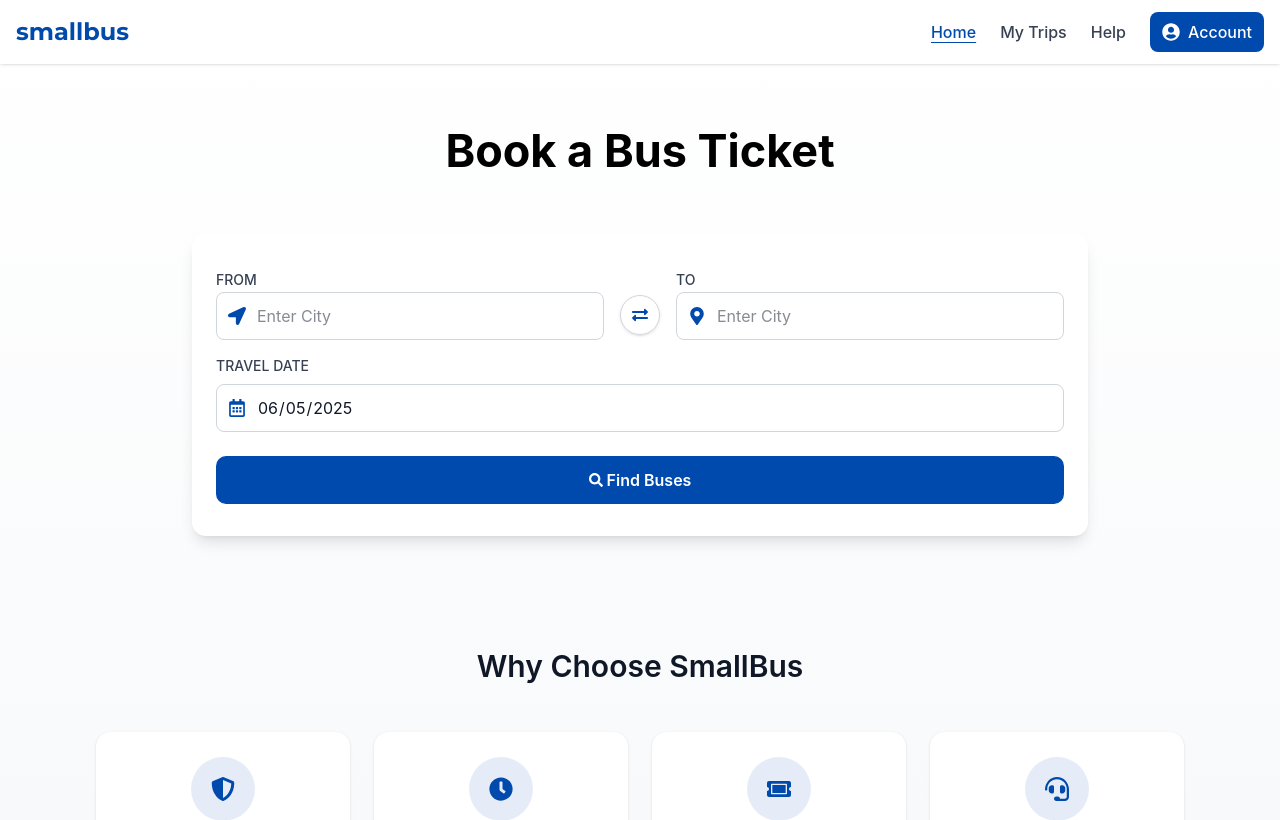
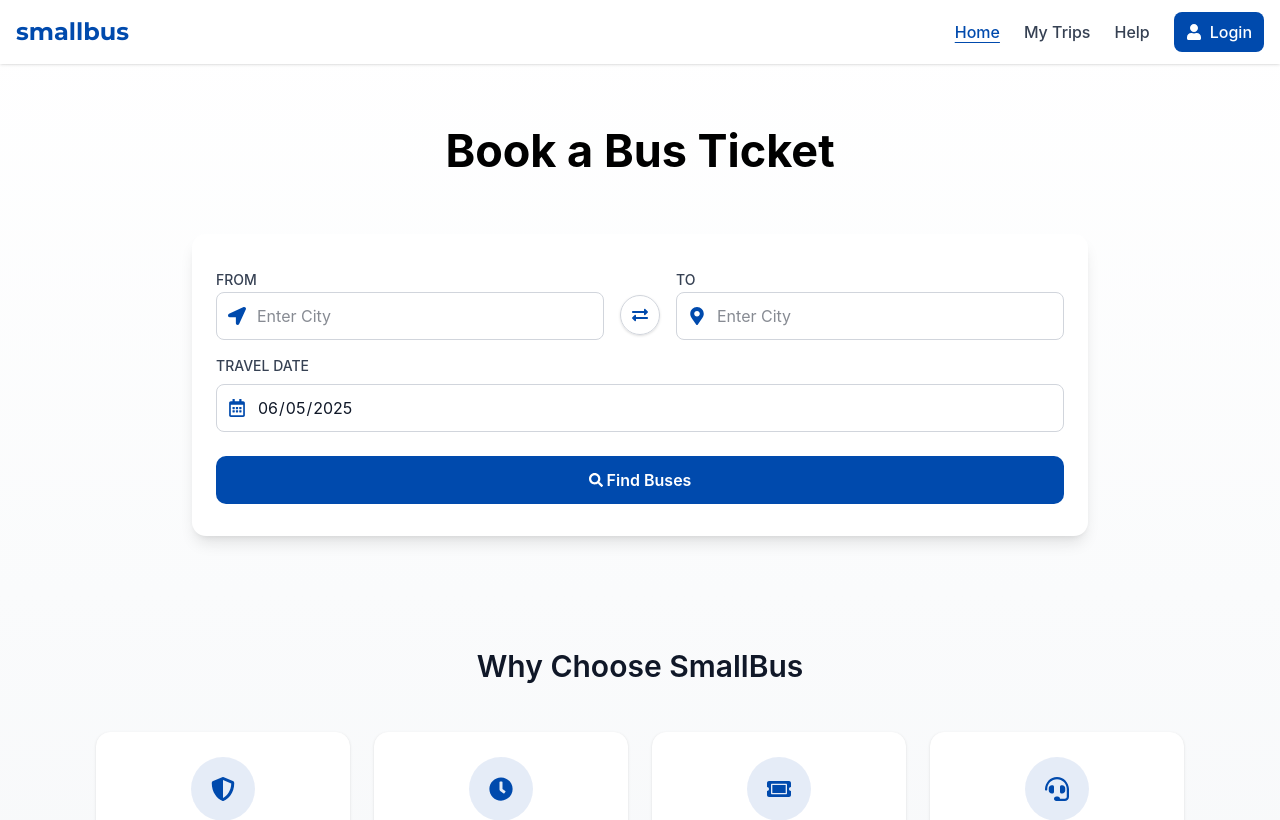
Before and after one commit to amankhan-7/smallbusSample, a Next.js app: page / in a window 1280 px wide. Shown: the top 820 px of the page. Built offline with nearby package versions, Linux system fonts and the light colour scheme.

Commit message:
logical changes in states

```diff
--- a/src/components/Navbar.jsx
+++ b/src/components/Navbar.jsx
@@ -14,11 +14,7 @@ const montserrat = Montserrat({
   weight: ["700"],
 });
 
-export default function Navbar({
-  navItems = [],
-  logoText = "smallbus",
-  loginUrl = "/login",
-}) {
+export default function Navbar({ navItems = [], logoText = "smallbus" }) {
   const [menuOpen, setMenuOpen] = useState(false);
   const [isMounted, setIsMounted] = useState(false);
   const pathname = usePathname();
@@ -33,17 +29,20 @@ export default function Navbar({
     }
   }, [dispatch, isHydrated]);
 
-  const actionLink = isLoggedIn
-    ? {
+  let actionLink;
+  if (!isLoggedIn) {
+    actionLink = {
       href: "/login",
       label: "Login",
       icon: <FaUser size={16} />,
-      }
-    : {
+    };
+  } else {
+    actionLink = {
       href: "/account",
       label: "Account",
       icon: <FaUserCircle size={18} />,
     };
+  }
 
   useEffect(() => {
     document.body.style.overflow = menuOpen ? "hidden" : "auto";
--- a/src/components/account/logout-button.jsx
+++ b/src/components/account/logout-button.jsx
@@ -16,7 +16,7 @@ const LogoutButton = () => {
       <Button
         variant="outline"
         onClick={handleLogout}
-        className="w-full h-fit flex items-center justify-center gap-2 border-border bg-white text-primary font-medium rounded-md p-4 shadow-sm"
+        className="w-full h-fit flex items-center justify-center gap-2 border-border bg-white text-primary font-medium rounded-md p-4 shadow-sm cursor-pointer"
       >
         <LogOut className="w-5 h-5" />
         Logout
```
Lines whose indentation alone changed are shown as unchanged.
